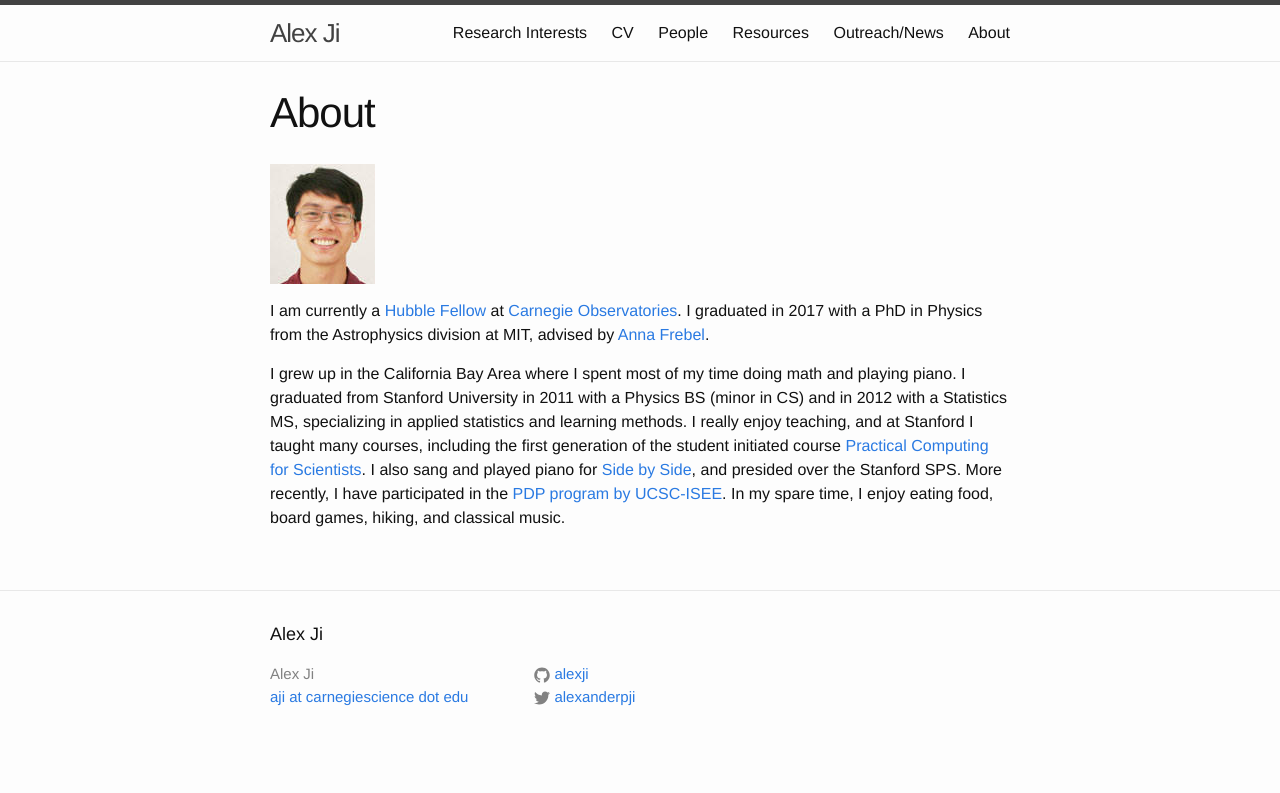
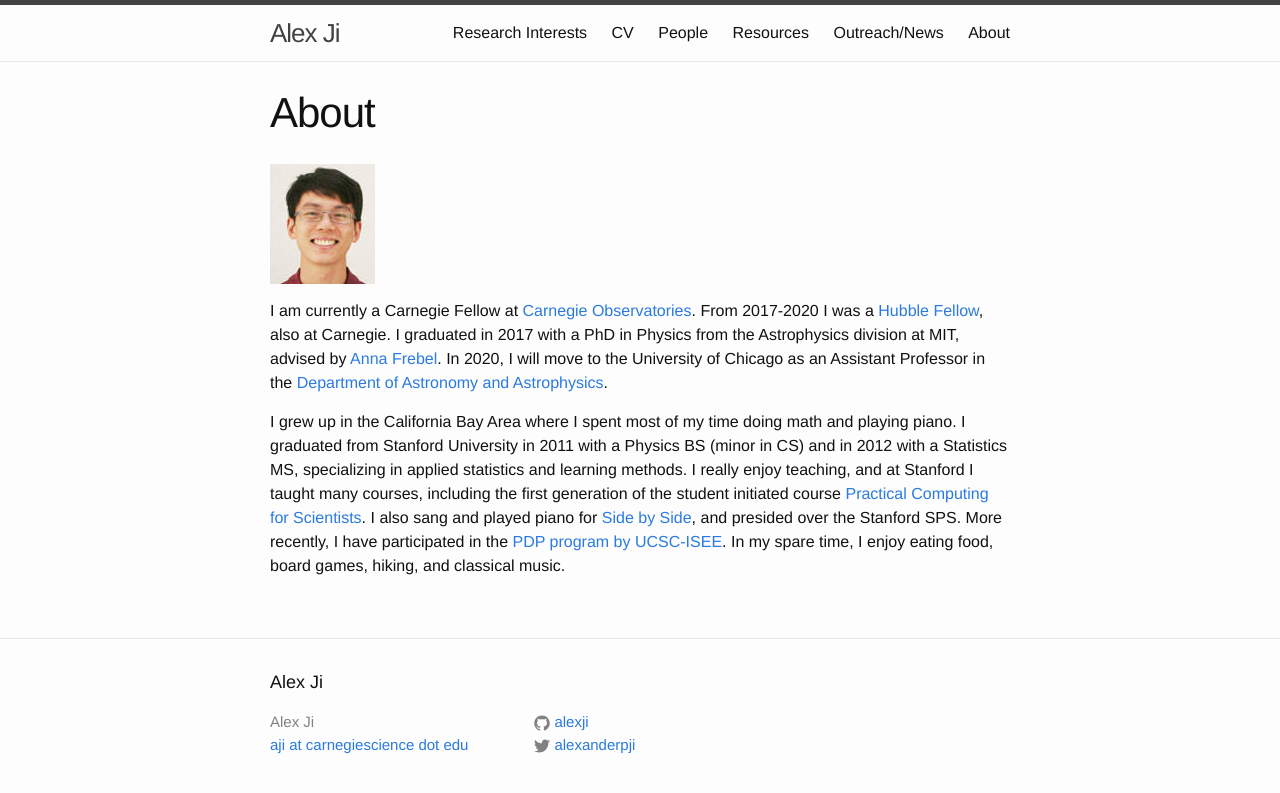
Before and after one commit to alexji/alexji.github.io, a Jekyll site: the page built from about.md, in a window 1280 px wide. Shown: the top 793 px of the page. Built offline with Jekyll 4.4.1, drawn with Linux system fonts in a browser that asks for light colours.

Commit message:
Hubble to Carnegie Fellow

```diff
--- a/about.md
+++ b/about.md
@@ -7,8 +7,10 @@ order: 9
 
 ![Alex Ji](/img/alexji.jpg)
 
-I am currently a [Hubble Fellow](http://www.stsci.edu/institute/smo/fellowships/hubble) at [Carnegie Observatories](http://obs.carnegiescience.edu/).
+I am currently a Carnegie Fellow at [Carnegie Observatories](http://obs.carnegiescience.edu/).
+From 2017-2020 I was a [Hubble Fellow](http://www.stsci.edu/institute/smo/fellowships/hubble), also at Carnegie.
 I graduated in 2017 with a PhD in Physics from the Astrophysics division at MIT, advised by [Anna Frebel](http://web.mit.edu/physics/people/faculty/frebel_anna.html).
+In 2020, I will move to the University of Chicago as an Assistant Professor in the [Department of Astronomy and Astrophysics](https://astrophysics.uchicago.edu/).
 
 I grew up in the California Bay Area where I spent most of my time doing math and playing piano.
 I graduated from Stanford University in 2011 with a Physics BS (minor in CS) and in 2012 with a Statistics MS, specializing in applied statistics and learning methods.
```
Also changed, not shown: index.md (+1 -1 lines), outreach.md (+1 -1 lines).
